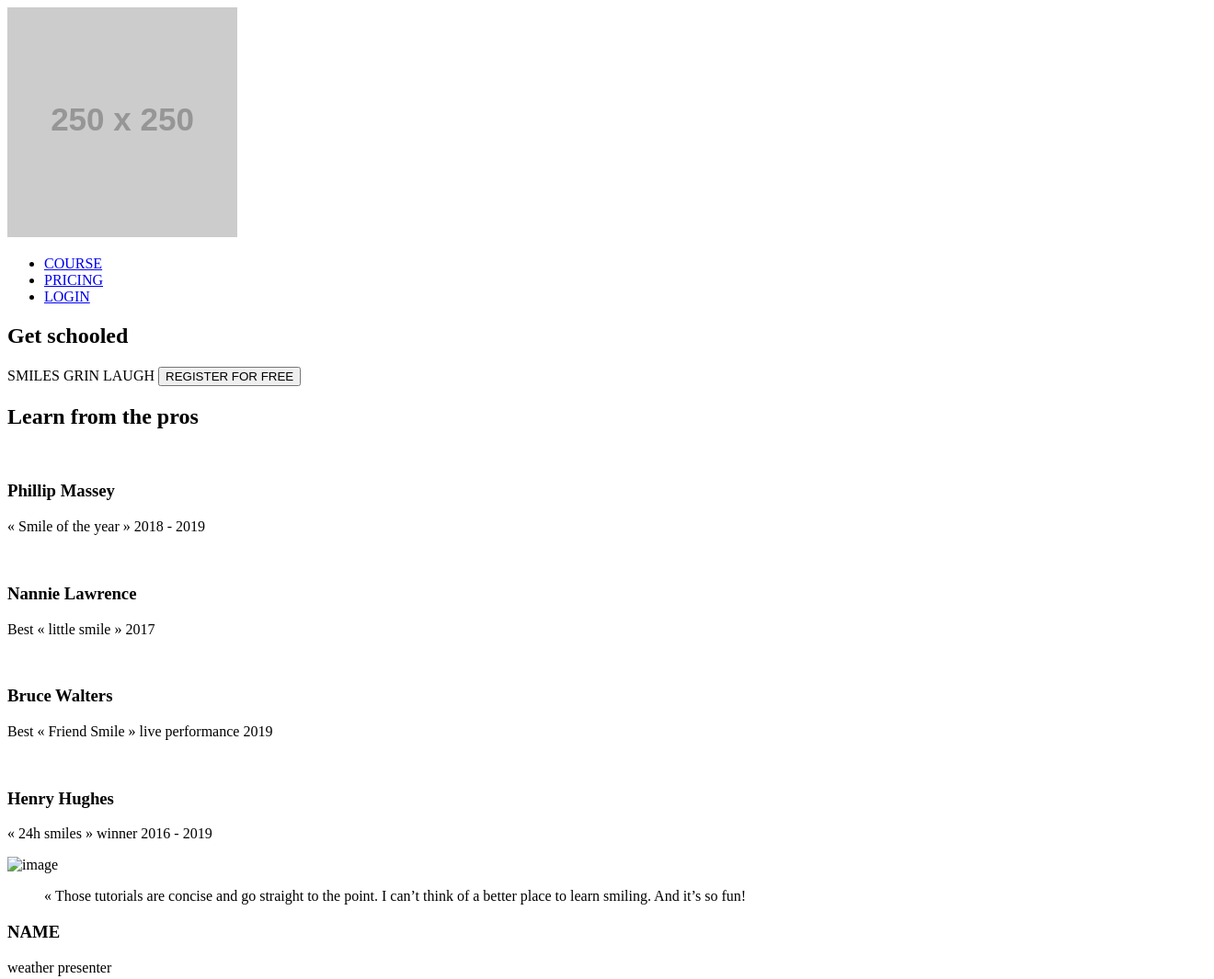
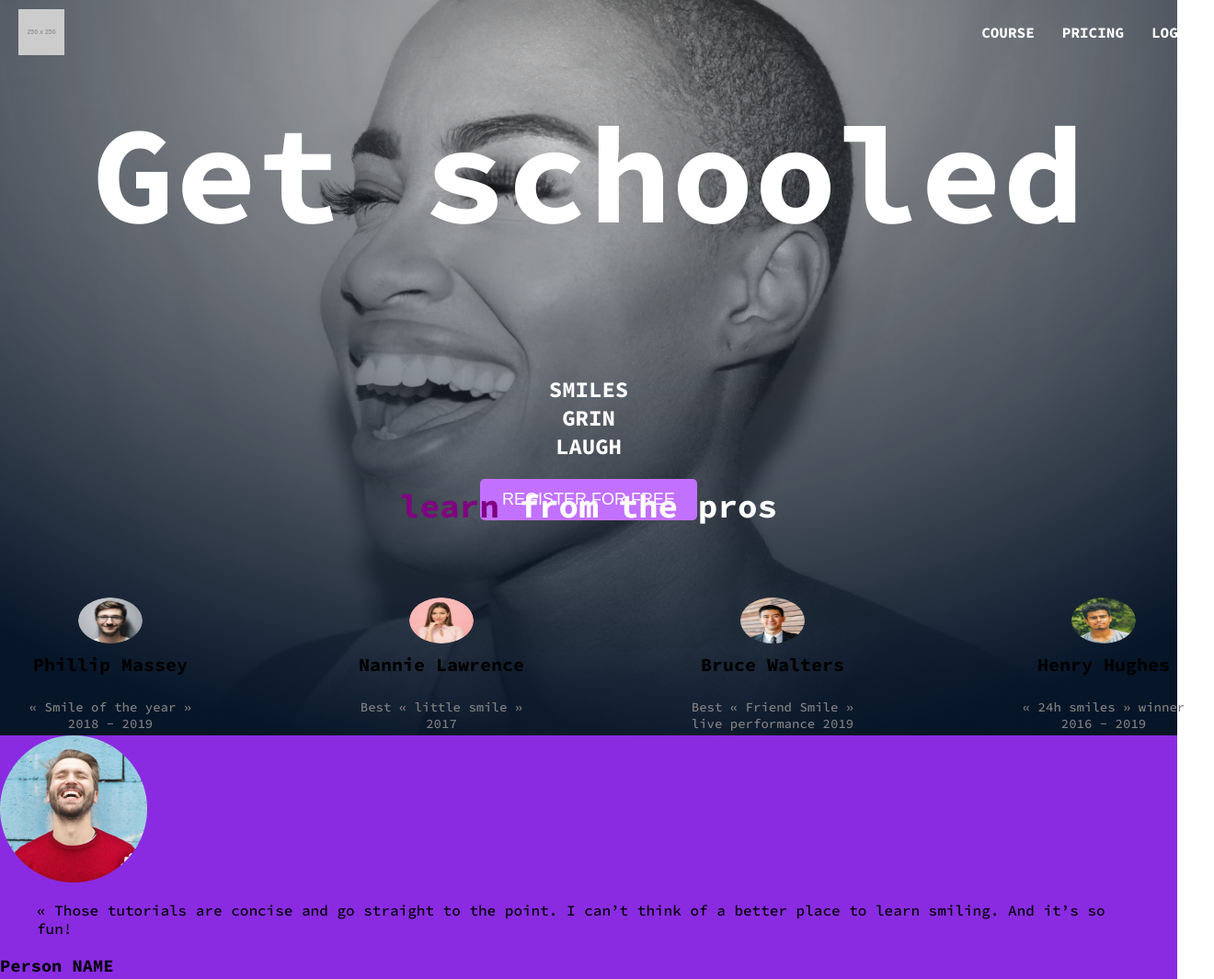
Before and after one commit to Chyysom/alx_html_css, a plain HTML site: page css_advanced/index.html in a window 1280 px wide. Shown: the top 1065 px of the page at 92% size, 1320 px wide, since content can reach past the window. Drawn offline with Linux system fonts and the light colour scheme; placeholder pictures from the web are drawn by us.

Commit message:
css_advanced project

```diff
--- a/css_advanced/index.html
+++ b/css_advanced/index.html
@@ -1,15 +1,20 @@
 <!DOCTYPE html>
 <html lang="en">
+
 <head>
     <meta charset="UTF-8">
     <meta name="viewport" content="width=device-width, initial-scale=1.0">
     <script src="https://kit.fontawesome.com/4a2b055604.js" crossorigin="anonymous"></script>
     <title>Document</title>
+    <link rel="stylesheet" href="styles.css"> <!-- This links styles.css -->
 </head>
+
 <body>
+    <div class="hero-container">
         <header>
             <nav>
                 <img src="https://fakeimg.pl/250x250?text=Sample+Logo" alt="logo">
+
 
                 <ul>
                     <li><a href="#">COURSE</a></li>
@@ -21,50 +26,54 @@
         </header>
         <main>
             <section>
-            <div>
+                <div class="hero-section">
                     <h1>Get schooled</h1>
                     <span>SMILES</span>
                     <span>GRIN</span>
                     <span>LAUGH</span>
                     <button>REGISTER FOR FREE</button>
                 </div>
+                <div class="learn-from-pros">
+                    <h2> <span class="highlight">learn</span> from the pros</h2>
                     <div>
-                <h2>Learn from the pros</h2>
-                <div>
-                    <div>
-                        <img src="./images/1 (3).png" alt="">
+                        <nav>
+                            <div class="profiles">
+                                <img src="images/1.png" alt="">
                                 <h3>Phillip Massey</h3>
                                 <p>« Smile of the year » 2018 - 2019</p>
                             </div>
-                    <div>
-                        <img src="./images/6.png" alt="">
+                            <div class="profiles">
+                                <img src="./images/3.png" alt="">
                                 <h3>Nannie Lawrence</h3>
                                 <p>Best « little smile » 2017</p>
                             </div>
-                    <div>
-                        <img src="./images/7.png" alt="">
+                            <div class="profiles">
+                                <img src="./images/2.png" alt="">
                                 <h3>Bruce Walters</h3>
                                 <p>Best « Friend Smile » live performance 2019</p>
                             </div>
-                    <div>
-                        <img src="./images/8.png" alt="">
+                            <div class="profiles">
+                                <img src="./images/4.png" alt="">
                                 <h3>Henry Hughes</h3>
                                 <p>« 24h smiles » winner 2016 - 2019</p>
                             </div>
+                        </nav>
                     </div>
                 </div>
             </section>
-        <section>
-            <div>
-                <img src="./images/Bitmap.png" alt="image">
     </div>
-            <div>
-                <blockquote>« Those tutorials are concise and go straight to the point. I can’t think of a better place to learn smiling. And it’s so fun!</blockquote>
-                <h3>NAME</h3>
+    <section class="testimonial-section">
+        <div class="testiomonial container">
+            <img src="./images/5.png" alt="image">
+        </div>
+        <div class="testimonial test">
+            <blockquote>« Those tutorials are concise and go straight to the point. I can’t think of a better place
+                to learn smiling. And it’s so fun!</blockquote>
+            <h3>Person NAME</h3>
             <P>weather presenter</P>
         </div>
     </section>
-        <section>
+    <section class="tutorials-section">
         <h2>Most popular tutorials</h2>
         <div>
             <img src="./images/Bitmap (1).png" alt="">
@@ -135,7 +144,7 @@
             <p>8 min</p>
         </div>
     </section>
-        <section>
+    <section class="membership-section">
         <h2>Free membership</h2>
         <div>
             <img src="./images/smile.svg" alt="">
@@ -159,7 +168,7 @@
         </div>
         <button>REGISTER FOR FREE</button>
     </section>
-        <section>
+    <section class="faq-section">
         <h2>F.A.Q</h2>
         <div>
             <div>
@@ -167,14 +176,22 @@
                     <h3>How does this work?</h3>
                 </div>
                 <div>
-                        Lorem ipsum dolor sit amet, consectetur adipiscing elit, sed do eiusmod tempor incididunt ut labore et dolore magna aliqua. Ut enim ad minim veniam, quis nostrud exercitation ullamco laboris nisi ut aliquip ex ea commodo consequat. Duis aute irure dolor in reprehenderit in voluptate velit esse cillum dolore eu fugiat nulla pariatur. Excepteur sint occaecat cupidatat non proident, sunt in culpa qui officia deserunt mollit anim id est laborum.
+                    Lorem ipsum dolor sit amet, consectetur adipiscing elit, sed do eiusmod tempor incididunt ut
+                    labore et dolore magna aliqua. Ut enim ad minim veniam, quis nostrud exercitation ullamco
+                    laboris nisi ut aliquip ex ea commodo consequat. Duis aute irure dolor in reprehenderit in
+                    voluptate velit esse cillum dolore eu fugiat nulla pariatur. Excepteur sint occaecat cupidatat
+                    non proident, sunt in culpa qui officia deserunt mollit anim id est laborum.
                 </div>
 
                 <div>
                     <h3>How does this work?</h3>
                 </div>
                 <div>
-                        Lorem ipsum dolor sit amet, consectetur adipiscing elit, sed do eiusmod tempor incididunt ut labore et dolore magna aliqua. Ut enim ad minim veniam, quis nostrud exercitation ullamco laboris nisi ut aliquip ex ea commodo consequat. Duis aute irure dolor in reprehenderit in voluptate velit esse cillum dolore eu fugiat nulla pariatur. Excepteur sint occaecat cupidatat non proident, sunt in culpa qui officia deserunt mollit anim id est laborum.
+                    Lorem ipsum dolor sit amet, consectetur adipiscing elit, sed do eiusmod tempor incididunt ut
+                    labore et dolore magna aliqua. Ut enim ad minim veniam, quis nostrud exercitation ullamco
+                    laboris nisi ut aliquip ex ea commodo consequat. Duis aute irure dolor in reprehenderit in
+                    voluptate velit esse cillum dolore eu fugiat nulla pariatur. Excepteur sint occaecat cupidatat
+                    non proident, sunt in culpa qui officia deserunt mollit anim id est laborum.
                 </div>
             </div>
             <div>
@@ -182,13 +199,21 @@
                     <h3>How does this work?</h3>
                 </div>
                 <div>
-                        Lorem ipsum dolor sit amet, consectetur adipiscing elit, sed do eiusmod tempor incididunt ut labore et dolore magna aliqua. Ut enim ad minim veniam, quis nostrud exercitation ullamco laboris nisi ut aliquip ex ea commodo consequat. Duis aute irure dolor in reprehenderit in voluptate velit esse cillum dolore eu fugiat nulla pariatur. Excepteur sint occaecat cupidatat non proident, sunt in culpa qui officia deserunt mollit anim id est laborum.
+                    Lorem ipsum dolor sit amet, consectetur adipiscing elit, sed do eiusmod tempor incididunt ut
+                    labore et dolore magna aliqua. Ut enim ad minim veniam, quis nostrud exercitation ullamco
+                    laboris nisi ut aliquip ex ea commodo consequat. Duis aute irure dolor in reprehenderit in
+                    voluptate velit esse cillum dolore eu fugiat nulla pariatur. Excepteur sint occaecat cupidatat
+                    non proident, sunt in culpa qui officia deserunt mollit anim id est laborum.
                 </div>
                 <div>
                     <h3>How does this work?</h3>
                 </div>
                 <div>
-                        Lorem ipsum dolor sit amet, consectetur adipiscing elit, sed do eiusmod tempor incididunt ut labore et dolore magna aliqua. Ut enim ad minim veniam, quis nostrud exercitation ullamco laboris nisi ut aliquip ex ea commodo consequat. Duis aute irure dolor in reprehenderit in voluptate velit esse cillum dolore eu fugiat nulla pariatur. Excepteur sint occaecat cupidatat non proident, sunt in culpa qui officia deserunt mollit anim id est laborum.
+                    Lorem ipsum dolor sit amet, consectetur adipiscing elit, sed do eiusmod tempor incididunt ut
+                    labore et dolore magna aliqua. Ut enim ad minim veniam, quis nostrud exercitation ullamco
+                    laboris nisi ut aliquip ex ea commodo consequat. Duis aute irure dolor in reprehenderit in
+                    voluptate velit esse cillum dolore eu fugiat nulla pariatur. Excepteur sint occaecat cupidatat
+                    non proident, sunt in culpa qui officia deserunt mollit anim id est laborum.
                 </div>
             </div>
         </div>
@@ -208,4 +233,5 @@
         </section>
     </footer>
 </body>
+
 </html>
--- a/css_advanced/styles.css
+++ b/css_advanced/styles.css
@@ -0,0 +1,238 @@
+@import url("https://fonts.googleapis.com/css2?family=Source+Code+Pro:ital,wght@0,200..900;1,200..900&display=swap");
+
+body {
+  padding: 0;
+  margin: 0;
+  font-size: 1rem;
+  display: flex;
+  flex-direction: column;
+  min-height: 100vh;
+  font-weight: 500;
+  font-family: "Source Code Pro", serif
+}
+
+.hero-container {
+  display: flex;
+  justify-content: center;
+  align-items: center;
+  width: 100%;
+  /* Ensure full width */
+  height: 64rem;
+  height: fit-content;
+  /* Full screen height */
+  min-height: 100vh;
+  background-image: url("images/Object.png");
+  background-size: cover;
+  background-position: center;
+  background-attachment: scroll
+}
+
+
+/* Styles the navigation bar */
+nav {
+  display: flex;
+  /* Enables flexbox */
+  justify-content: space-between;
+  /* Logo on left, links on right */
+  align-items: center;
+  /* Aligns items vertically */
+  padding: 10px 20px;
+  /* Adds space around */
+  position: absolute;
+  /* Places nav at the top */
+  top: 0;
+  left: 0;
+  width: 100%;
+  /* Ensures full width */
+  background: none;
+  /* Optional: Adds background */
+}
+
+/* Styles the logo */
+nav img {
+  height: 50px;
+  /* Adjust logo size */
+}
+
+/* Removes default list styling */
+nav ul {
+  list-style: none;
+  margin: 0;
+  padding: 0;
+  display: flex;
+  /* Aligns items in a row */
+}
+
+/* Styles each list item */
+nav ul li a {
+  margin-left: 30px;
+  /* Adds space between menu items */
+}
+
+/* Styles the links */
+nav ul li a {
+  text-decoration: none;
+  color: white;
+  font-weight: bold;
+  font-size: 16px;
+}
+
+.hero-section {
+  display: flex;
+  flex-direction: column;
+  align-items: center;
+  /* Centers everything horizontally */
+  justify-content: center;
+  /* Centers vertically */
+  height: 5vh;
+  /* Makes it take full viewport height */
+  text-align: center;
+  margin-top: 50px;
+  /* Large space below the header */
+}
+
+.hero-section {
+  font-size: 100px;
+  /* Large text */
+  margin-bottom: 10px;
+  /* Small gap between h1 and spans */
+  color: white;
+}
+
+/* Ensures spans are in a row */
+.hero-section .span-container {
+  display: flex;
+  /* Aligns spans in a row */
+  justify-content: center;
+  /* Centers them horizontally */
+  gap: 40px;
+  /* Adds space between spans */
+  width: 100%;
+  /* Ensures they align properly */
+}
+
+/* Styles each span */
+.hero-section span {
+  font-size: 24px;
+  /* Adjust text size */
+  font-weight: bold;
+  display: flex;
+  /* Ensures spans stay inline */
+}
+
+/* Styles the button */
+.hero-section button {
+  margin-top: 20px;
+  /* Small gap below spans */
+  padding: 12px 24px;
+  /* Button size */
+  font-size: 18px;
+  background: #c271ff;
+  /* Button color */
+  color: white;
+  border: none;
+  cursor: pointer;
+  border-radius: 5px;
+}
+
+.learn-from-pros {
+  margin-top: 20px;
+  /* Adjust the space between the button and the h2 */
+  text-align: center;
+  /* Centers the h2 */
+}
+
+.learn-from-pros h2 {
+  margin-top: 30vh;
+  /* Adds a small gap between the button and the h2 */
+  text-align: center;
+  /* Centers the h2 */
+  font-size: 36px;
+  /* Adjust text size */
+  font-weight: bold;
+  /* Make it bold */
+  color: white;
+  /* Change text color */
+}
+
+.highlight {
+  color: purple;
+}
+
+/* Container that holds all profile divs */
+.profiles-container {
+  display: flex;
+  /* Aligns child divs in a row */
+  justify-content: center;
+  /* Centers them horizontally */
+  gap: 40px;
+  /* Adds space between profile divs */
+  flex-wrap: wrap;
+  /* Ensures responsiveness */
+}
+
+/* Individual profile styling */
+.profiles {
+  display: flex;
+  flex-direction: column;
+  /* Aligns items vertically */
+  align-items: center;
+  /* Centers items horizontally */
+  text-align: center;
+  width: 200px;
+  /* Controls the size of each profile */
+  margin-top: 80vh;
+}
+
+/* Image styling */
+.profiles img {
+  width: 100%;
+  /* Makes images responsive */
+  max-width: 70px;
+  /* Limits image size */
+  border-radius: 50%;
+  /* Makes images circular */
+}
+
+/* Name (h3) styling */
+.profiles h3 {
+  margin-top: 10px;
+  /* Small space below image */
+  font-size: 20px;
+  font-weight: bold;
+}
+
+/* Paragraph (p) styling */
+.profiles p {
+  margin-top: 5px;
+  /* Small space below h3 */
+  font-size: 14px;
+  color: gray;
+}
+
+.testimonial-section{
+  background-color: blueviolet;
+  background-attachment: scroll;
+}
+
+.tutorials-section{
+  background-color: white;
+  background-attachment: scroll;
+}
+
+.membership-section{
+  background-color: black;
+  background-attachment: scroll;
+}
+
+.faq-section{
+  background-color: white;
+  background-attachment: scroll;
+}
+
+footer {
+  background-color: #333;  /* Dark background */
+  color: white;  /* White text */
+  text-align: center;  /* Center-align text */
+  padding: 20px;
+}
```
Also changed, not shown: css_advanced/images/1.png (added), css_advanced/images/2.png (added), css_advanced/images/3.png (added), css_advanced/images/4.png (added), css_advanced/images/5.png (added), css_advanced/images/6.png (added), css_advanced/images/7.png (added), css_advanced/images/8.png (added), css_advanced/images/9.png (added), css_advanced/images/Object.png (added), css_advanced/images/logo.png (added), css_advanced/images/play.png (added), css_advanced/images/rating.png (added), css_advanced/images/smile.png (added). Lines whose indentation alone changed are shown as unchanged.
